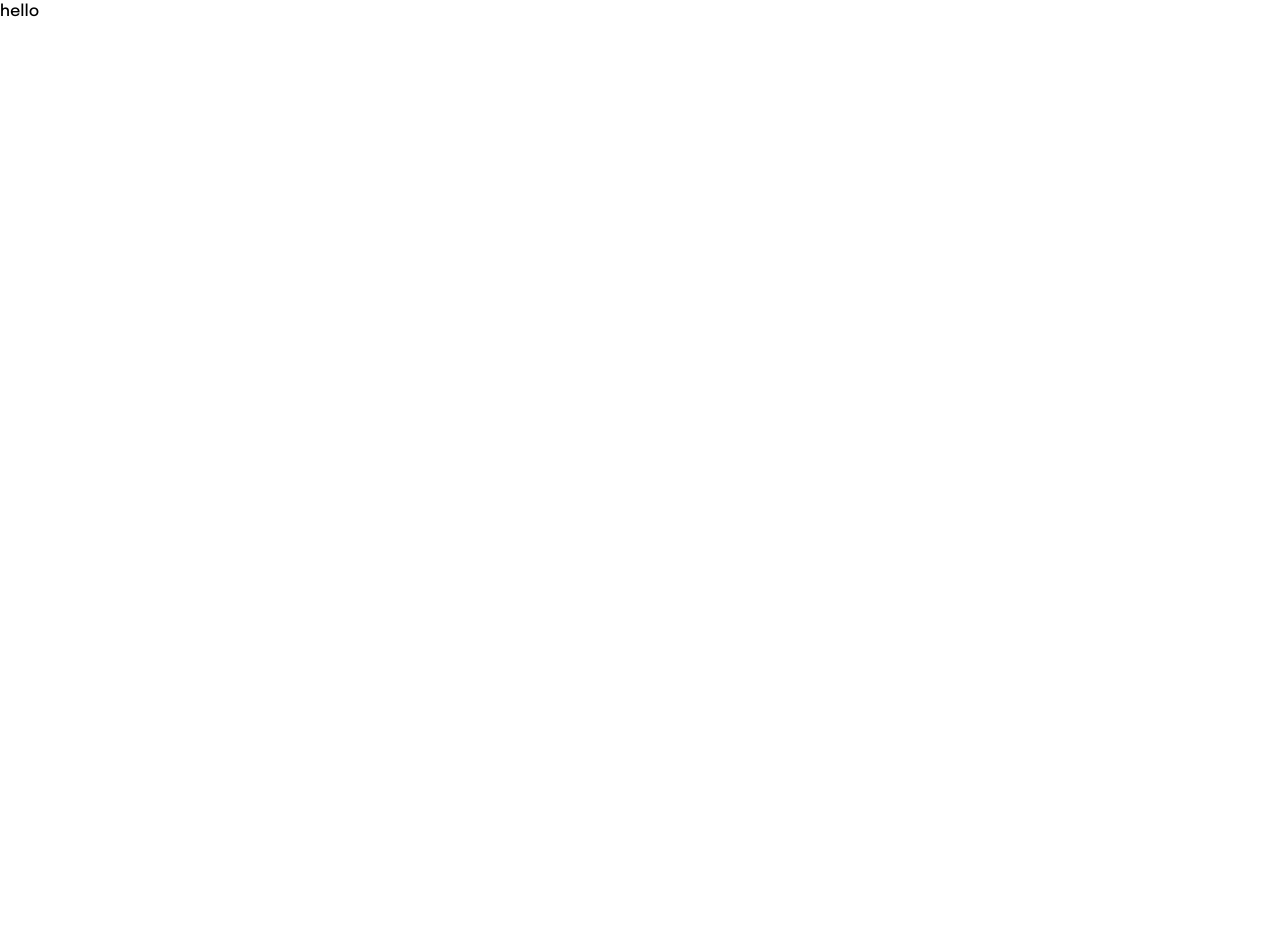
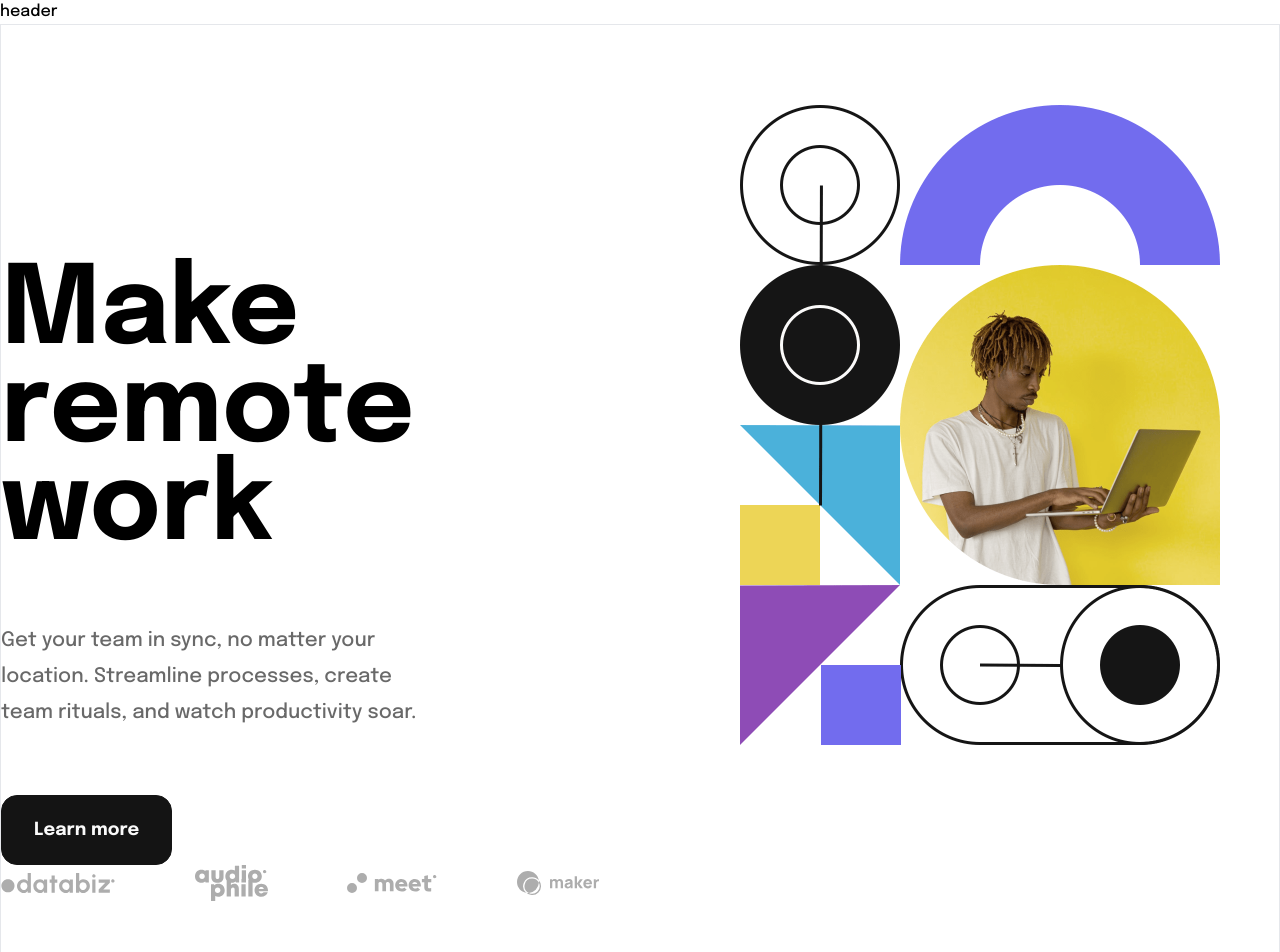
Before and after one commit to gracebir/fm-intro-section, a React (Vite) app: page / in a window 1280 px wide. Shown: the top 952 px of the page. Before the commit the page ends 800 px from the top, so only its background shows below. Built offline with nearby package versions, Linux system fonts and the light colour scheme.

Commit message:
header component

```diff
--- a/src/App.jsx
+++ b/src/App.jsx
@@ -1,11 +1,14 @@
 /** @format */
 
 import React from "react";
+import Header from "./components/Header";
+import Hero from "./components/Hero";
 
 const App = () => {
     return (
         <div className='font-poppins h-screen'>
-            <h1>hello</h1>
+            <Header />
+            <Hero />
         </div>
     );
 };
--- a/src/components/Hero.jsx
+++ b/src/components/Hero.jsx
@@ -1,9 +1,53 @@
 /** @format */
 
 import React from "react";
+import HeroMob from "../assets/images/image-hero-mobile.png";
+import HeroDesk from "../assets/images/image-hero-desktop.png";
+import audiophile from "../assets/images/client-audiophile.svg";
+import databiz from "../assets/images/client-databiz.svg";
+import maker from "../assets/images/client-maker.svg";
+import meet from "../assets/images/client-meet.svg";
 
 const Hero = () => {
-    return <div>hero</div>;
+    return (
+        <div className='container mx-auto grid grid-cols-1 lg:grid-cols-2 lg:gap-20 gap-8 border lg:py-20 py-10'>
+            <div className='order-2 lg:order-1 py-0 px-6 lg:px-0 flex flex-col justify-between gap-10 lg:gap-0'>
+                <div className='flex flex-col items-center lg:gap-16 gap-6 lg:mt-40 mt-0 lg:items-start'>
+                    <h1 className='text-3xl lg:text-[6.8rem] leading-[.9] font-bold'>
+                        Make remote work
+                    </h1>
+                    <div className='lg:w-[70%] w-full flex flex-col lg:gap-16 gap-4 lg:items-start items-center'>
+                        <p className='text-medium-gray lg:text-xl text-base text-center lg:text-start lg:leading-9 leading-6'>
+                            Get your team in sync, no matter your location.
+                            Streamline processes, create team rituals, and watch
+                            productivity soar.
+                        </p>
+                        <button className='text-almost-white hover:text-almost-black bg-almost-black hover:bg-almost-white border px-6 py-4 lg:px-8 lg:py-5 font-bold lg:text-lg text-base rounded-2xl border-almost-black'>
+                            Learn more
+                        </button>
+                    </div>
+                </div>
+                <div className='flex justify-between items-center'>
+                    <img src={databiz} alt='databix' />
+                    <img src={audiophile} alt='audiophile' />
+                    <img src={meet} alt='meet' />
+                    <img src={maker} alt='maker' />
+                </div>
+            </div>
+            <div className='w-full lg:h-[80vh] h-[40vh] order-1 lg:order-2'>
+                <img
+                    className='hidden lg:block h-full w-full object-contain'
+                    src={HeroDesk}
+                    alt='mob-hero'
+                />
+                <img
+                    className='block lg:hidden'
+                    src={HeroMob}
+                    alt='hero-desk'
+                />
+            </div>
+        </div>
+    );
 };
 
 export default Hero;
--- /dev/null
+++ b/src/components/elements/Button.jsx
@@ -0,0 +1,9 @@
+/** @format */
+
+import React from "react";
+
+const Button = () => {
+    return <div></div>;
+};
+
+export default Button;
--- /dev/null
+++ b/src/components/elements/Dropdown.jsx
@@ -0,0 +1,9 @@
+/** @format */
+
+import React from "react";
+
+const Dropdown = () => {
+    return <div></div>;
+};
+
+export default Dropdown;
--- a/src/index.css
+++ b/src/index.css
@@ -1,3 +1,11 @@
 @tailwind base;
 @tailwind components;
 @tailwind utilities;
+
+@layer base{
+    :root{
+        --almost-white: hsl(0, 0%, 98%);
+        --medium-gray: hsl(0, 0%, 41%);
+        --almost-black: hsl(0, 0%, 8%);
+    }
+}
--- a/tailwind.config.js
+++ b/tailwind.config.js
@@ -10,7 +10,15 @@ export default {
             fontFamily: {
                 poppins: ["Epilogue", "sans-serif"],
             },
+            colors: {
+                "almost-white": "var(--almost-white)",
+                "medium-gray": "var(--medium-gray)",
+                "almost-black": "var(--almost-black)",
+            },
         },
+    },
+    variants: {
+        display: ["group-hover"],
     },
     plugins: [],
 };
```
Also changed, not shown: src/components/Header.jsx (+8 -0 lines), 1 other file (tests, documents, lock files or other folders).
